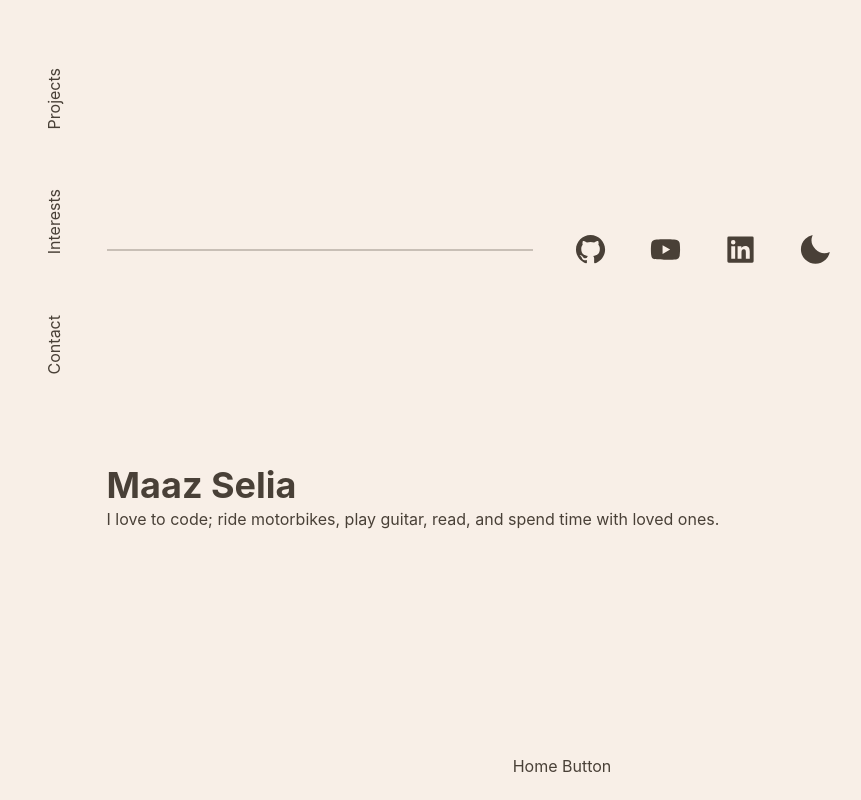
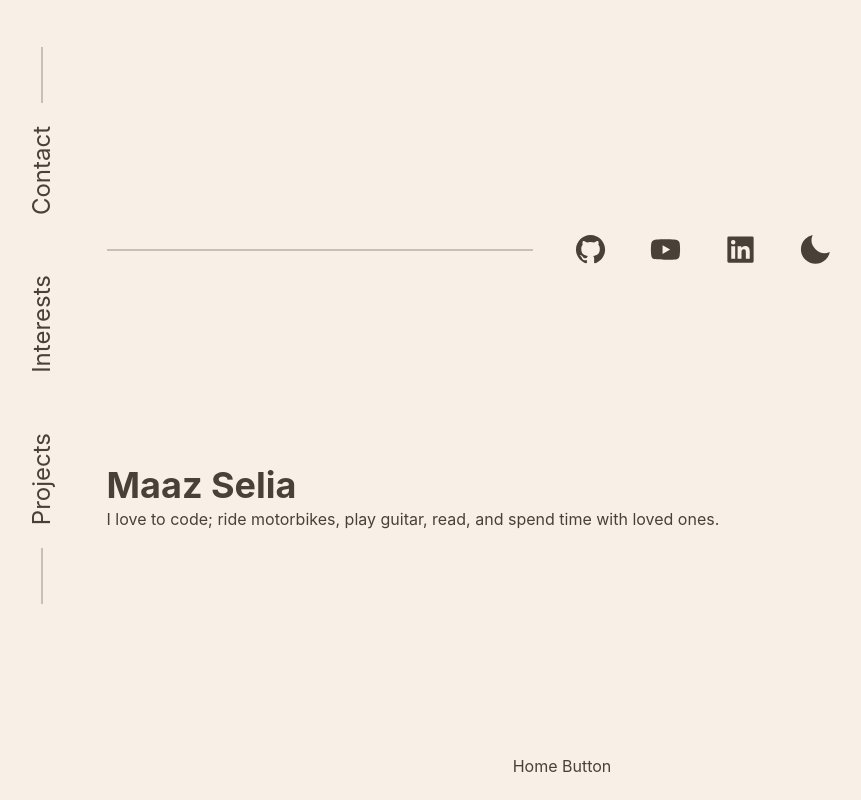
Before and after one commit to Maaz-Selia/my-site, a React (Vite) app: page / in a window 1280 px wide. Shown: the whole page, without its empty margins (78-939 px from the left). Built offline with nearby package versions, Linux system fonts and the light colour scheme.

Commit message:
Adjusted text size and updated VerticalText component to take size props

```diff
--- a/src/components/LinkBar.tsx
+++ b/src/components/LinkBar.tsx
@@ -8,11 +8,11 @@ const LinkBar = () => {
 
     return (
         <HStack alignItems='center' justifyContent='right' gap={10}>
-            <div style={{width: '100%', borderWidth: 1, borderColor: ''}}/>
+            <div style={{width: '100%', borderWidth: 1}}/>
             <LinkItem destination='https://github.com/Maaz-Selia' >
                 <BiLogoGithub size={iconSize} />
             </LinkItem>
-            <LinkItem destination='www.youtube.com/@_masmoto'>
+            <LinkItem destination='https://www.youtube.com/@_masmoto'>
                 <BiLogoYoutube size={iconSize} />
             </LinkItem>
             <LinkItem destination='https://www.linkedin.com/in/maaz-selia'>
--- a/src/components/NavBar.tsx
+++ b/src/components/NavBar.tsx
@@ -3,12 +3,19 @@ import VerticalText from './VerticalText'
 import '../index.css'
 
 const NavBar = () => {
+
+    const fontSize = '2xl';
+
     return (
-        <VStack alignItems='center' justifyContent='right' gap={10}>
-            <VerticalText>Projects</VerticalText>
-            <VerticalText>Interests</VerticalText>
-            <VerticalText>Contact</VerticalText>
-        </VStack>
+        <>
+            <VStack alignItems='center' justifyContent='right' gap={10} display={'inline-flex'}>
+                <div style={{width: '100%', borderWidth: 1, transform: 'rotate(-90deg)', display: 'inline'}}/>
+                <VerticalText size={fontSize}>Contact</VerticalText>
+                <VerticalText size={fontSize}>Interests</VerticalText>
+                <VerticalText size={fontSize}>Projects</VerticalText>
+                <div style={{width: '100%', borderWidth: 1, transform: 'rotate(-90deg)'}}/>
+            </VStack>
+        </>
     )
 }
 
--- a/src/components/VerticalText.tsx
+++ b/src/components/VerticalText.tsx
@@ -4,11 +4,12 @@ import '../index.css'
 
 interface Props {
     children: ReactNode;
+    size: string;
 }
 
-const VerticalText = ({ children }: Props) => {
+const VerticalText = ({ children, size }: Props) => {
   return (
-    <Text className="vertical-text">{children}</Text>
+    <Text fontSize={size} className="vertical-text">{children}</Text>
   )
 }
 
```
